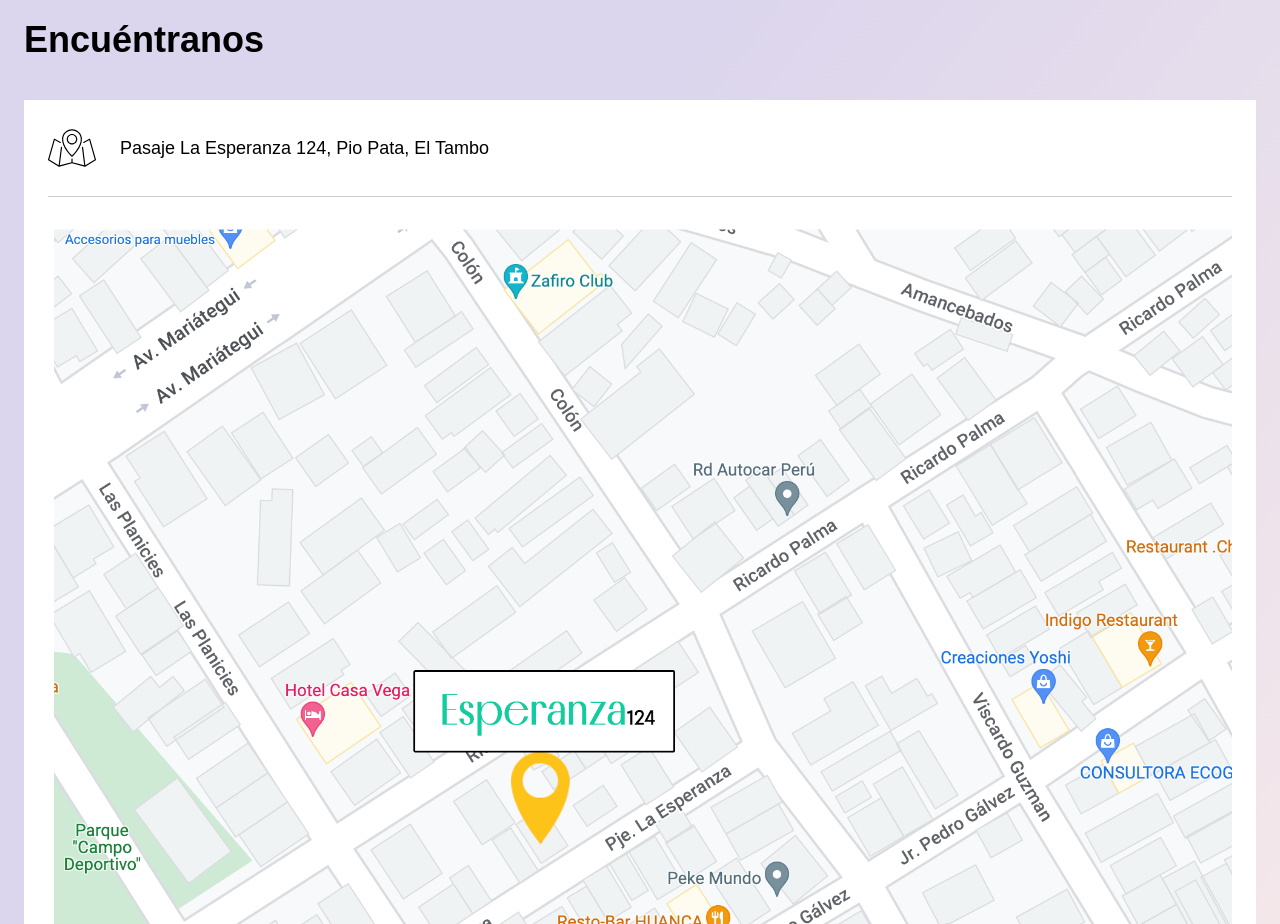
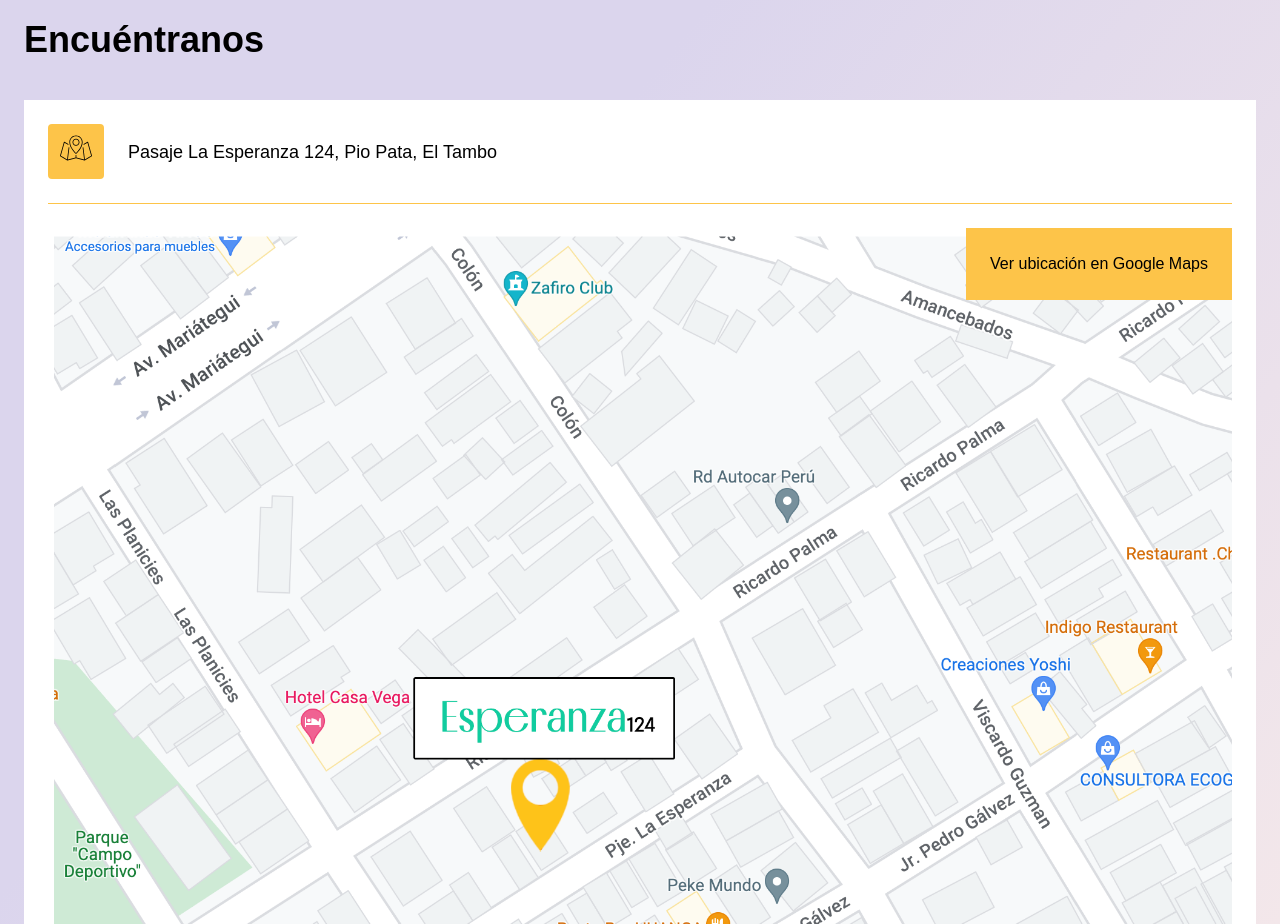
Before and after one commit to raffo1234/esperanza124, a Next.js app: page / in a window 1280 px wide. Shown: the part 860-1784 px from the top of the page. Built offline with nearby package versions, Linux system fonts and the light colour scheme.

Commit message:
Update location icon

```diff
--- a/pages/sections/Address.js
+++ b/pages/sections/Address.js
@@ -16,19 +16,21 @@ export default function Address() {
         <h1 className="mb-10 font-serif text-4xl font-bold">Encuéntranos</h1>
         <div className="p-6 bg-white">
           <h3 className="flex items-center space-x-6">
-            <Image alt="" width="48" height="48" src={mapIcon} />
+            <div className="px-3 py-2 rounded bg-warning">
+              <Image alt="" width="32" height="32" src={mapIcon} />
+            </div>
             <p className="text-lg">
               Pasaje La Esperanza 124, Pio Pata, El Tambo
             </p>
           </h3>
-          <div className="w-full h-px my-6 bg-neutral-100"></div>
+          <div className="w-full h-px my-6 bg-warning"></div>
           <div className="relative">
             <Image alt="" src={mapImage} />
             <a
               href="https://goo.gl/maps/j5aTBkzth9z4buJZA"
               target="_blank"
               rel="noreferrer"
-              className="absolute p-6 bg-warning bottom-2 right-2"
+              className="absolute top-0 right-0 block p-6 bg-warning"
             >
               Ver ubicación en Google Maps
             </a>
```
Also changed, not shown: public/icons/map.svg.
